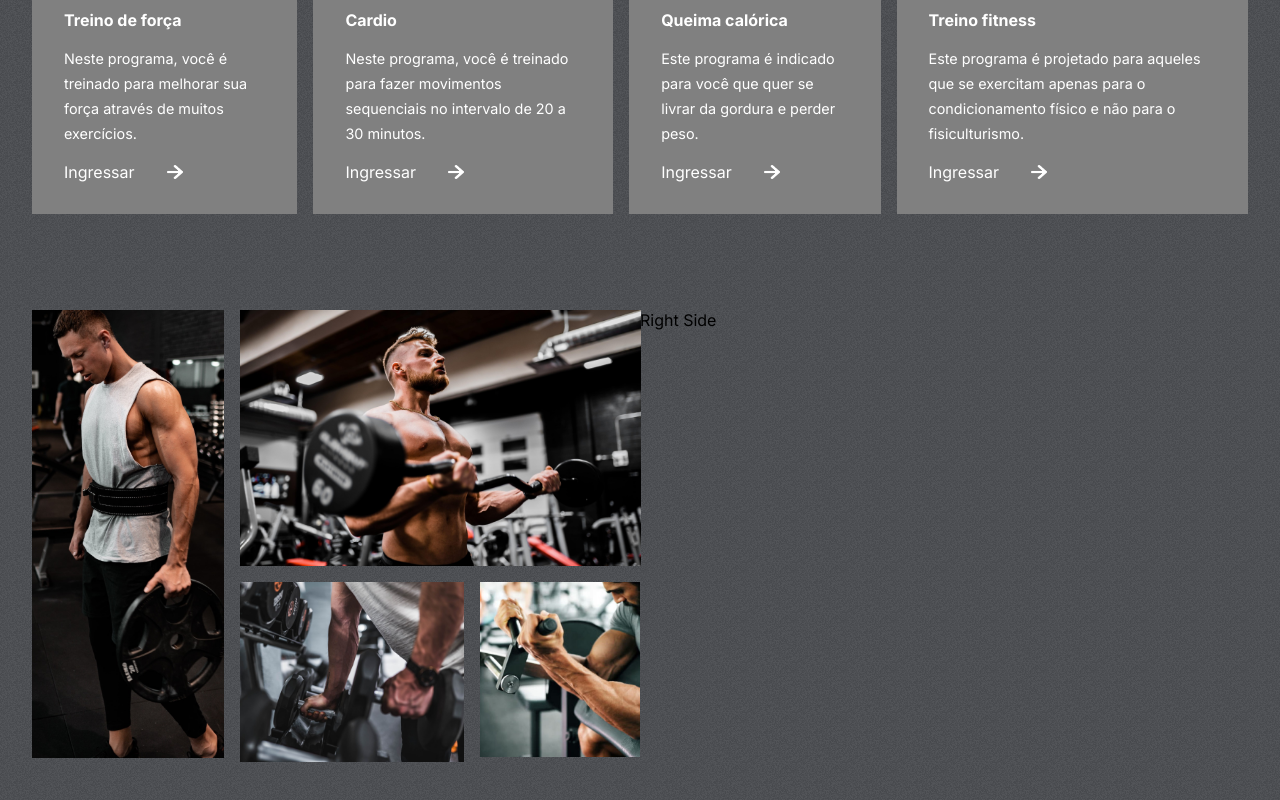
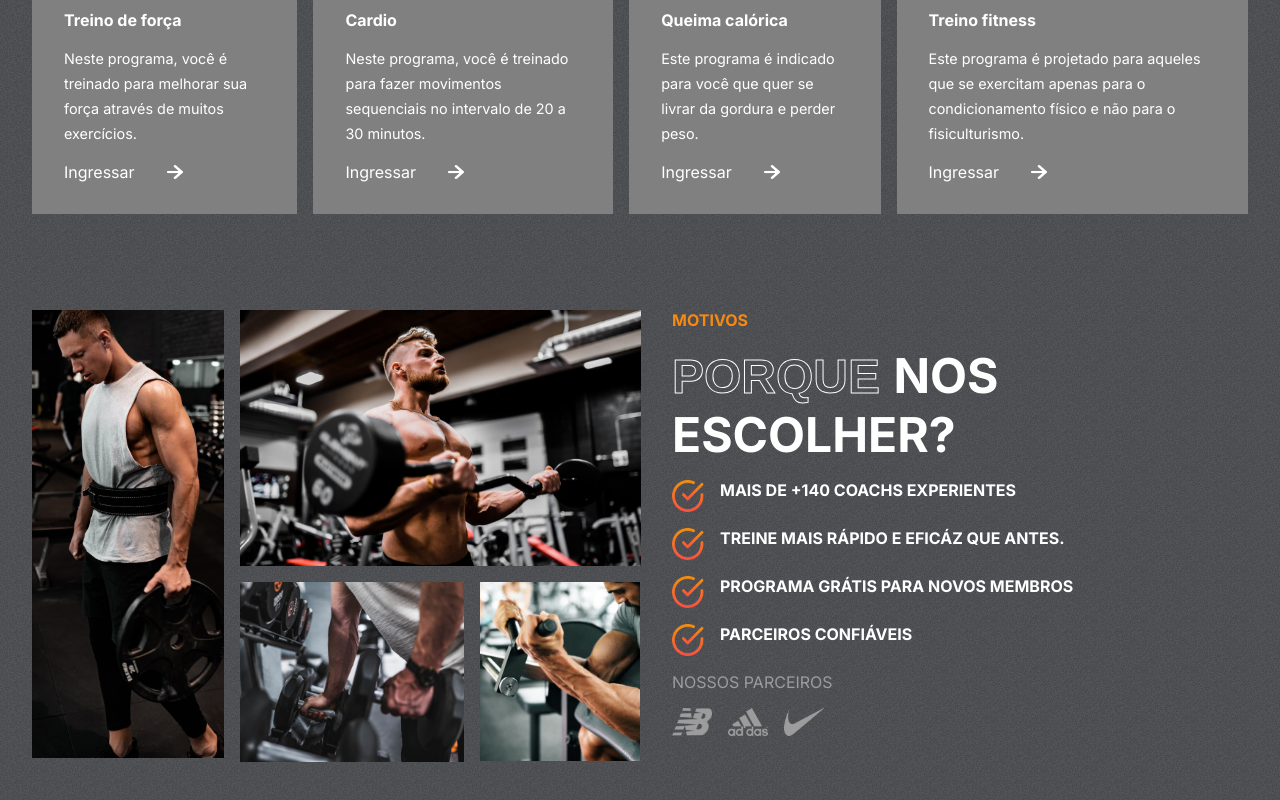
Before and after one commit to gabrielolisilva/projeto-dashboard-react, a React (Create React App) app: page / in a window 1280 px wide. Shown: the part 1029-1829 px from the top of the page. Built offline with nearby package versions, Linux system fonts and the light colour scheme.

Commit message:
Gym project update

```diff
--- a/src/components/Reasons/Reasons.css
+++ b/src/components/Reasons/Reasons.css
@@ -1,7 +1,7 @@
 .Reasons {
   padding: 0 2rem;
   display: flex;
-  grid-template: 2rem;
+  gap: 2rem;
 }
 
 .left-r {
@@ -38,8 +38,50 @@
   width: 10rem;
   grid-row: 2;
   grid-column: 3/4;
+  height: 11.2rem;
 }
 
 .right-r {
   flex: 1 1;
+  text-transform: uppercase;
+  gap: 1rem;
+  display: flex;
+  flex-direction: column;
 }
+
+.right-r > span {
+  font-weight: bold;
+  color: var(--orange);
+}
+
+.right-r > div {
+  color: white;
+  font-size: 3rem;
+  font-weight: bold;
+}
+
+.details-r {
+  display: flex;
+  flex-direction: column;
+  gap: 1rem;
+}
+
+.details-r > div {
+  display: flex;
+  font-size: 1rem;
+  gap: 1rem;
+}
+
+.details-r > div > img {
+  width: 2rem;
+  height: 2rem;
+}
+
+.partners {
+  display: flex;
+  gap: 1rem;
+}
+
+.partners > img {
+  width: 2.5rem;
+}
--- a/src/components/Reasons/Reasons.jsx
+++ b/src/components/Reasons/Reasons.jsx
@@ -19,7 +19,47 @@ const Reasons = () => {
         <img src={image3} alt="" />
         <img src={image4} alt="" />
       </div>
-      <div className="right-r">Right Side</div>
+      <div className="right-r">
+        <span>Motivos </span>
+
+        <div>
+          <span className="stroke-text">Porque </span>
+          <span> Nos escolher? </span>
+        </div>
+
+        <div className="details-r">
+          <div>
+            <img src={tick} alt="" />
+            <span>Mais de +140 Coachs experientes</span>
+          </div>
+          <div>
+            <img src={tick} alt="" />
+            <span>Treine mais rápido e eficáz que antes. </span>
+          </div>
+          <div>
+            <img src={tick} alt="" />
+            <span>Programa Grátis para novos membros</span>
+          </div>
+          <div>
+            <img src={tick} alt="" />
+            <span>Parceiros confiáveis</span>
+          </div>
+        </div>
+        <span
+          style={{
+            color: "var(--gray)",
+            fontWeight: "normal",
+          }}
+        >
+          Nossos Parceiros
+        </span>
+
+        <div className="partners">
+          <img src={nb} alt="" />
+          <img src={adidas} alt="" />
+          <img src={nike} alt="" />
+        </div>
+      </div>
     </div>
   );
 };
```
